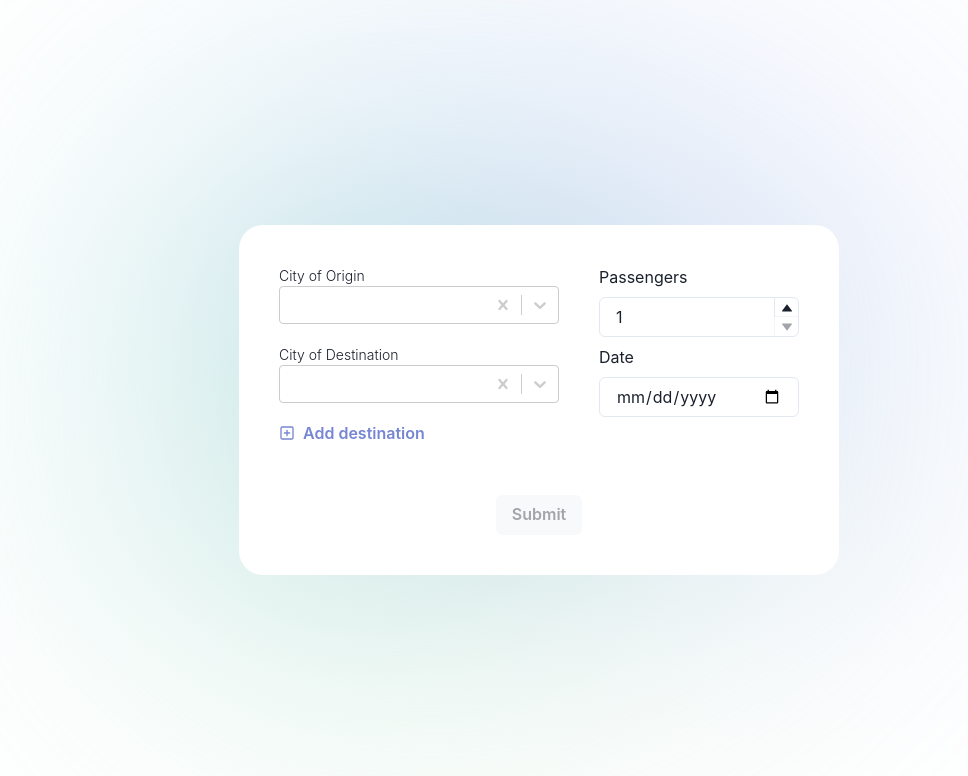
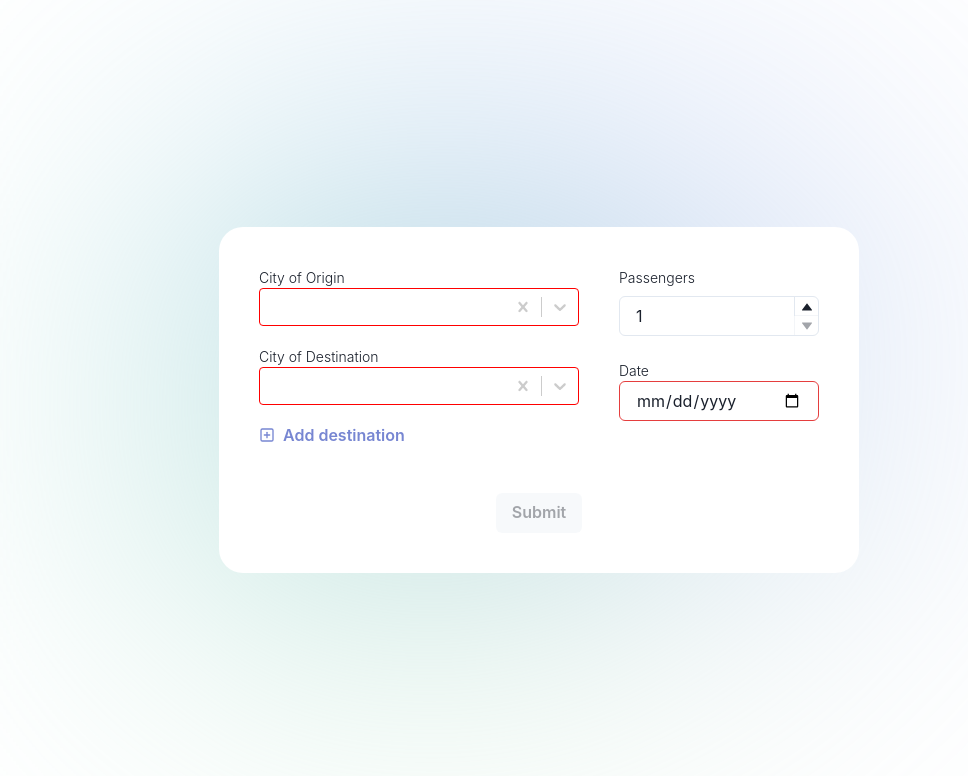
Before and after one commit to fedeevilla/mozio-challenge, a React (Create React App) app: page / in a window 1280 px wide. Shown: the top 776 px of the page, without its empty margins (101-1069 px from the left). Built offline with nearby package versions, Linux system fonts and the light colour scheme.

Commit message:
styling & refactors

```diff
--- a/src/App.tsx
+++ b/src/App.tsx
@@ -13,14 +13,11 @@ const App = () => {
       <div className="background" />
       <Stack
         bg="white"
-        display="flex"
         gap={12}
         justifyContent="space-between"
-        maxWidth="90%"
-        minHeight={350}
-        minWidth={600}
         padding={10}
         rounded="3xl"
+        width={["90%", "90%", "90%", "50%"]}
         zIndex={1}
       >
         <Routes>
--- /dev/null
+++ b/src/components/DateInput.tsx
@@ -0,0 +1,28 @@
+import React from "react";
+
+import { Box, Input, Text } from "@chakra-ui/react";
+import moment from "moment";
+
+interface Props {
+  date: string;
+  setDate: React.Dispatch<React.SetStateAction<string>>;
+}
+const DateInput = ({ date, setDate }: Props): JSX.Element => {
+  return (
+    <Box marginTop="16px !important">
+      <Text fontSize={14} fontWeight="light">
+        Date
+      </Text>
+      <Input
+        borderColor={!date ? "red.500" : "inherit"}
+        margin="0px !important"
+        min={moment(new Date()).format("YYYY-MM-DD")}
+        type="date"
+        value={date}
+        onChange={(ev) => setDate(ev.target.value)}
+      />
+    </Box>
+  );
+};
+
+export default DateInput;
--- a/src/components/FormInput.tsx
+++ b/src/components/FormInput.tsx
@@ -50,7 +50,6 @@ const FormInput = ({
         </FormLabel>
         <Stack
           alignItems="center"
-          display="flex"
           flexDirection="row"
           gap={4}
           margin="0px !important"
@@ -59,11 +58,17 @@ const FormInput = ({
             isClearable
             defaultValue={value}
             loadOptions={fetchCity}
-            placeholder="Select city from the list!"
+            placeholder="Select a city from the list!"
             styles={{
               container: (base) => ({
                 ...base,
                 flex: 1,
+              }),
+              control: (baseStyles) => ({
+                ...baseStyles,
+                borderColor: [undefined, ""].includes(selectedOption?.value)
+                  ? "red"
+                  : "inherit",
               }),
             }}
             value={selectedOption}
--- /dev/null
+++ b/src/components/PassengersInput.tsx
@@ -0,0 +1,40 @@
+import React from "react";
+
+import {
+  Text,
+  NumberDecrementStepper,
+  NumberIncrementStepper,
+  NumberInput,
+  NumberInputField,
+  NumberInputStepper,
+} from "@chakra-ui/react";
+
+interface Props {
+  passengers: number;
+  setPassengers: React.Dispatch<React.SetStateAction<number>>;
+}
+
+const PassengersInput = ({ passengers, setPassengers }: Props): JSX.Element => {
+  return (
+    <>
+      <Text fontSize={14} fontWeight="light">
+        Passengers
+      </Text>
+      <NumberInput
+        borderColor={passengers <= 0 || !passengers ? "red.500" : "inherit"}
+        defaultValue={passengers}
+        margin="0px !important"
+        min={1}
+        onChange={(valueString) => setPassengers(Number(valueString))}
+      >
+        <NumberInputField />
+        <NumberInputStepper>
+          <NumberIncrementStepper />
+          <NumberDecrementStepper />
+        </NumberInputStepper>
+      </NumberInput>
+    </>
+  );
+};
+
+export default PassengersInput;
--- a/src/components/Results.tsx
+++ b/src/components/Results.tsx
@@ -1,17 +1,28 @@
-import { useEffect } from "react";
+import { useEffect, useMemo, useState } from "react";
 import { useLocation, useNavigate } from "react-router-dom";
 
-import { Box, Button, HStack, Stack, Text, VStack } from "@chakra-ui/react";
+import {
+  Box,
+  Button,
+  HStack,
+  Spinner,
+  Stack,
+  Text,
+  VStack,
+} from "@chakra-ui/react";
 import moment from "moment";
 
 import { ReactComponent as EllipseIcon } from "../icons/ellipse.svg";
 import { ReactComponent as PointsIcon } from "../icons/points.svg";
 import { ReactComponent as UbicationIcon } from "../icons/ubication.svg";
-import { calculateDistanceBetweenTwoCities } from "../services/api";
+import { fetchDistances } from "../services/api";
+import { Distance } from "../types";
 
 const Results = (): JSX.Element => {
   const navigate = useNavigate();
   const location = useLocation();
+  const [distances, setDistances] = useState<Distance[]>([]);
+  const [isCalculating, setIsCalculating] = useState<boolean>(false);
 
   const date = new URLSearchParams(location.search).get("date");
   const passengers = new URLSearchParams(location.search).get("passengers");
@@ -21,30 +32,51 @@ const Results = (): JSX.Element => {
     if (!date || !passengers || !cities?.length) {
       navigate("/");
     }
-  }, [date, passengers, cities]);
+  }, [date, passengers, cities, navigate]);
 
-  let total: number = 0;
+  useEffect(() => {
+    setIsCalculating(true);
+    fetchDistances(cities || [])
+      .then(setDistances)
+      .finally(() => setIsCalculating(false));
+  }, []);
+
+  const total = useMemo(
+    () =>
+      distances
+        .reduce(
+          (accumulator, currentValue) => accumulator + currentValue.distance,
+          0
+        )
+        .toFixed(2),
+    [distances]
+  );
 
   return (
     <Stack
       alignItems="center"
       justifyContent="center"
       margin="auto"
-      maxW={500}
+      marginTop="16px !important"
       width="100%"
     >
-      {cities?.map((item, index) => {
-        let distance = 0;
-
-        if (index !== cities.length - 1) {
-          distance = calculateDistanceBetweenTwoCities(
-            cities[index],
-            cities[index + 1]
-          );
-
-          total += distance;
-        }
-
+      {isCalculating ? (
+        <Stack>
+          <Spinner
+            color="red.500"
+            emptyColor="gray.200"
+            margin="auto"
+            size="xl"
+            speed="0.65s"
+            thickness="4px"
+          />
+          <Text marginTop="20px !important">
+            Calculating results, please wait!
+          </Text>
+        </Stack>
+      ) : (
+        <>
+          {distances?.map(({ city, distance }, index) => {
             return (
               <VStack key={index} margin="0px !important" width="100%">
                 <HStack gap={2} margin="0px !important" width="100%">
@@ -56,7 +88,7 @@ const Results = (): JSX.Element => {
                     margin="0px !important"
                     width="4%"
                   >
-                {index !== cities.length - 1 ? (
+                    {index !== distances.length - 1 ? (
                       <EllipseIcon />
                     ) : (
                       <UbicationIcon />
@@ -71,11 +103,11 @@ const Results = (): JSX.Element => {
                     width="48%"
                   >
                     <Text fontSize={14} textAlign="left" width="100%">
-                  {item}
+                      {city}
                     </Text>
                   </Box>
                 </HStack>
-            {index !== cities.length - 1 && (
+                {index !== distances.length - 1 && (
                   <HStack gap={2} margin="0px !important" width="100%">
                     <Stack
                       alignItems="center"
@@ -92,7 +124,7 @@ const Results = (): JSX.Element => {
                         fontSize={14}
                         fontWeight={500}
                         paddingX={2}
-                    paddingY={1}
+                        paddingY={0.5}
                         rounded="base"
                       >
                         {`${distance.toFixed(2)} km`}
@@ -116,22 +148,26 @@ const Results = (): JSX.Element => {
 
           <VStack paddingY={10}>
             <HStack>
-          <Text color="#7786D2" fontWeight={500}>{`${total.toFixed(
-            2
-          )} km`}</Text>
+              <Text color="#7786D2" fontWeight={500}>{`${total} km`}</Text>
               <Text> is total distance.</Text>
             </HStack>
             <HStack>
               <Text color="#7786D2" fontWeight={500}>
                 {passengers}
               </Text>
-          <Text> passengers.</Text>
+              <Text>{`${
+                Number(passengers) > 1 ? "passengers" : "passenger"
+              }.`}</Text>
             </HStack>
             <Text color="#7786D2" fontWeight={500}>
               {moment(date).format("ll")}
             </Text>
           </VStack>
-      <Button onClick={() => navigate("/")}>Back</Button>
+          <Button variant="outline" onClick={() => navigate("/")}>
+            Back
+          </Button>
+        </>
+      )}
     </Stack>
   );
 };
--- a/src/components/SearchForm.tsx
+++ b/src/components/SearchForm.tsx
@@ -2,22 +2,13 @@ import { useState } from "react";
 import { useNavigate } from "react-router-dom";
 
 import { PlusSquareIcon } from "@chakra-ui/icons";
-import {
-  Button,
-  Input,
-  NumberDecrementStepper,
-  NumberIncrementStepper,
-  NumberInput,
-  NumberInputField,
-  NumberInputStepper,
-  Stack,
-  Text,
-} from "@chakra-ui/react";
-import moment from "moment";
+import { Button, Stack } from "@chakra-ui/react";
 import { v4 as uuidv4 } from "uuid";
 
 import FormInput from "../components/FormInput";
 import { ItemSelect } from "../types";
+import DateInput from "./DateInput";
+import PassengersInput from "./PassengersInput";
 
 const SearchForm = (): JSX.Element => {
   const [passengers, setPassengers] = useState<number>(1);
@@ -66,12 +57,11 @@ const SearchForm = (): JSX.Element => {
   return (
     <>
       <Stack
-        display="flex"
-        flexDirection="row"
+        flexDirection={["column", "column", "row", "row"]}
         gap={10}
         justifyContent="center"
       >
-        <Stack display="flex" flex="1" justifyContent="flex-start" maxW={300}>
+        <Stack flex={1} justifyContent="flex-start">
           {inputFields.map((field, index) => (
             <FormInput
               key={field.id}
@@ -83,37 +73,21 @@ const SearchForm = (): JSX.Element => {
               }
             />
           ))}
-          <Stack display="flex" flexDirection="row" justifyContent="flex-start">
+          <Stack flexDirection="row" justifyContent="flex-start">
             <Button color="#7786D2" variant="link" onClick={handleAdd}>
               <PlusSquareIcon marginRight={2} /> Add destination
             </Button>
           </Stack>
         </Stack>
-        <Stack margin="0px !important" maxW={200}>
-          <Text>Passengers</Text>
-          <NumberInput
-            defaultValue={passengers}
-            margin="0px !important"
-            min={1}
-            onChange={(valueString) => setPassengers(Number(valueString))}
-          >
-            <NumberInputField />
-            <NumberInputStepper>
-              <NumberIncrementStepper />
-              <NumberDecrementStepper />
-            </NumberInputStepper>
-          </NumberInput>
-          <Text>Date</Text>
-          <Input
-            margin="0px !important"
-            min={moment(new Date()).format("YYYY-MM-DD")}
-            type="date"
-            value={date}
-            onChange={(ev) => setDate(ev.target.value)}
+        <Stack margin="0px !important" maxW={["100%", "100%", 130, 200]}>
+          <PassengersInput
+            passengers={passengers}
+            setPassengers={setPassengers}
           />
+          <DateInput date={date} setDate={setDate} />
         </Stack>
       </Stack>
-      <Stack display="flex" flexDirection="row" justifyContent="center">
+      <Stack flexDirection="row" justifyContent="center">
         <Button
           isDisabled={
             inputFields.some(({ value }) => value === "") ||
--- a/src/services/api.ts
+++ b/src/services/api.ts
@@ -1,4 +1,4 @@
-import { ItemSelect, Location } from "../types";
+import { Distance, ItemSelect, Location } from "../types";
 import { mockData } from "./mockData";
 
 const filterCities = (inputValue: string) => {
@@ -31,6 +31,30 @@ export const distanceBetweenTwoCities = async (
       1000
     )
   );
+
+export const fetchDistances = async (cities: string[]): Promise<Distance[]> =>
+  new Promise((resolve) =>
+    setTimeout(() => resolve(getDistances(cities)), 2500)
+  );
+
+export const getDistances = (cities: string[]): Distance[] => {
+  const res: any = [];
+
+  cities?.map((city, index) => {
+    if (index !== cities.length - 1) {
+      let distance = calculateDistanceBetweenTwoCities(
+        cities[index],
+        cities[index + 1]
+      );
+
+      res.push({ city, distance });
+    } else {
+      res.push({ city, distance: 0 });
+    }
+  });
+
+  return res;
+};
 
 export const calculateDistanceBetweenTwoCities = (
   city1: string,
--- a/src/types.ts
+++ b/src/types.ts
@@ -7,3 +7,8 @@ export interface ItemSelect {
 }
 
 export type Location = [string, number, number];
+
+export type Distance = {
+  city: string;
+  distance: number;
+};
```
Lines whose indentation alone changed are shown as unchanged.
